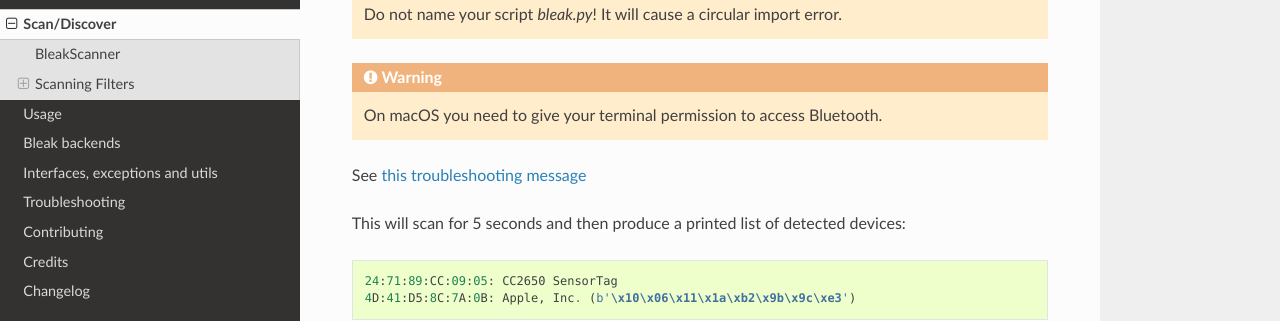
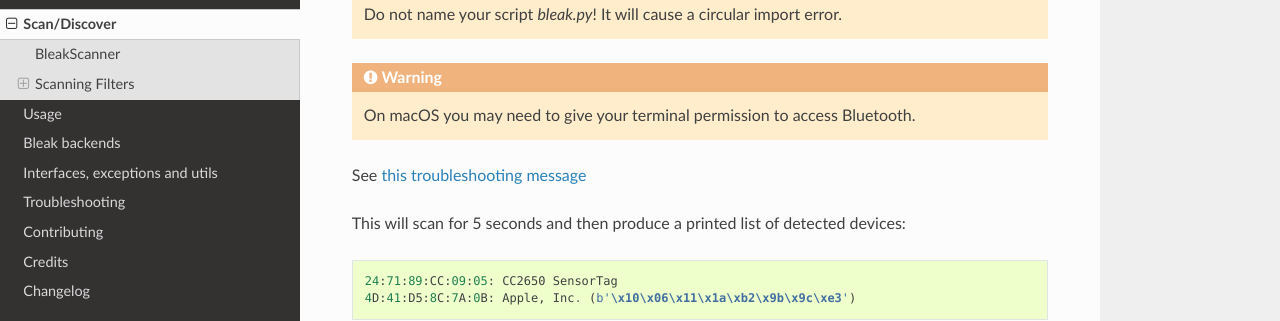
Before and after one commit to hbldh/bleak, a Sphinx documentation site: the page built from docs/scanning.rst, in a window 1280 px wide and 900 px high, scrolled down 424 px. Shown: the part 152-473 px from the top of the window. Built offline with Sphinx 7.4.7 and the Read the Docs theme 2.0.0, drawn with Linux system fonts in a browser that asks for light colours.

Commit message:
Add qualification about BT permissions

```diff
--- a/docs/scanning.rst
+++ b/docs/scanning.rst
@@ -24,7 +24,7 @@ To discover Bluetooth devices that can be connected to:
 
 .. warning:: Do not name your script `bleak.py`! It will cause a circular import error.
 
-.. warning:: On macOS you need to give your terminal permission to access Bluetooth.
+.. warning:: On macOS you may need to give your terminal permission to access Bluetooth.
 See `this troubleshooting message <https://bleak.readthedocs.io/en/latest/troubleshooting.html#bleak-crashes-with-sigabrt-on-macos>`_
 
 
```
